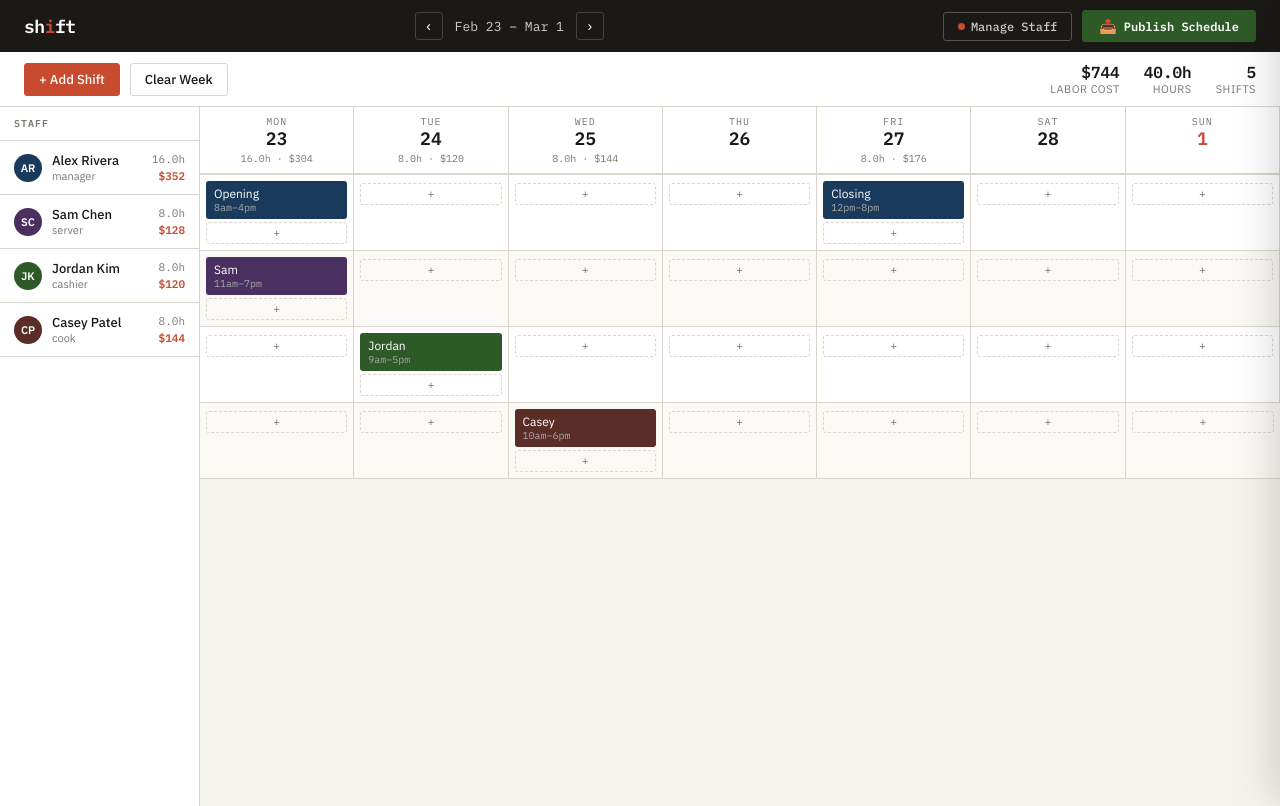
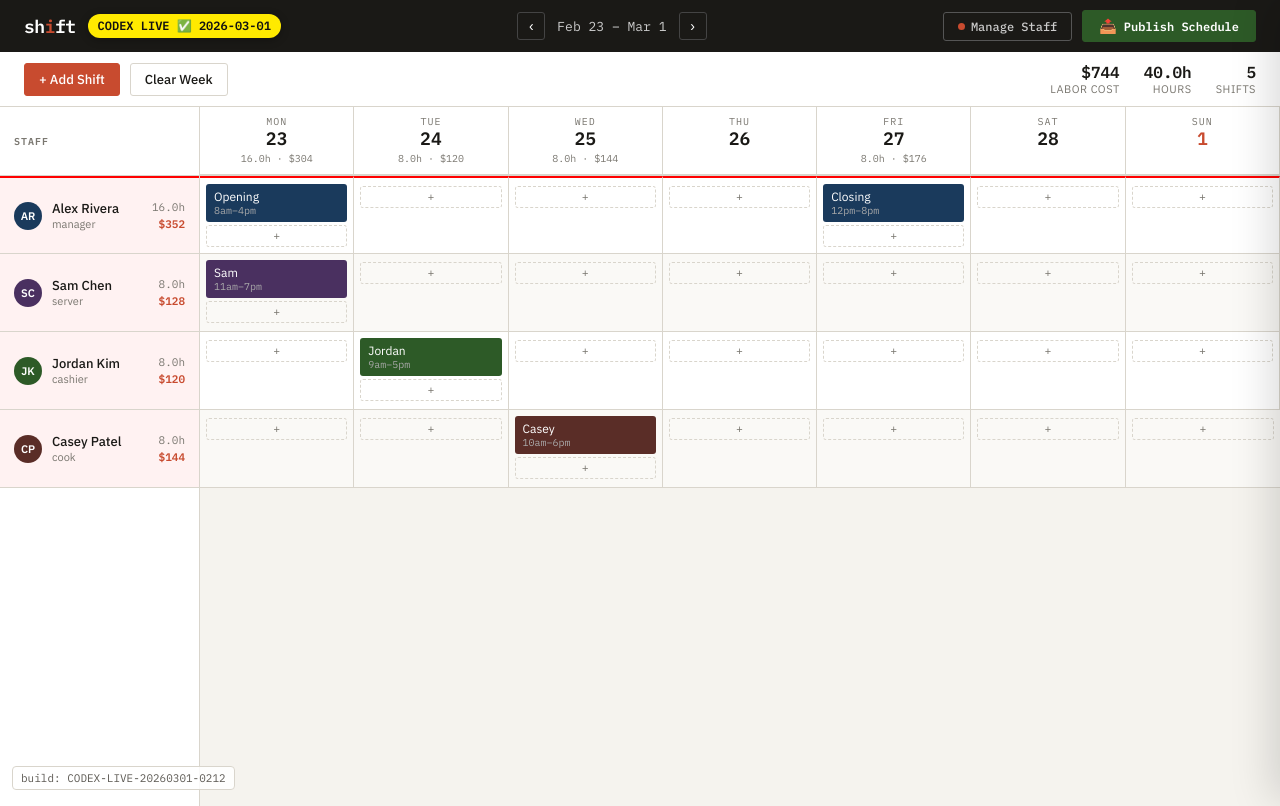
Before and after one commit to sklores/Scheduling-App, a website: page shift-stackblitz/public/index.html in a window 1280 px wide. Drawn offline with Linux system fonts and the light colour scheme.

Commit message:
chore(ui): add CODEX LIVE build badge

```diff
--- a/index.js
+++ b/index.js
@@ -4,7 +4,11 @@ const path = require("path");
 
 const app = express();
 app.use(express.json());
-app.use(express.static(path.join(__dirname, "public")));
+app.use(express.static(__dirname));
+
+app.get("/", (_req, res) => {
+  res.sendFile(path.join(__dirname, "index.html"));
+});
 
 app.post("/api/send-schedule", async (req, res) => {
   const { messages } = req.body;
--- a/shift-stackblitz/public/index.html
+++ b/shift-stackblitz/public/index.html
@@ -13,6 +13,7 @@
     --accent: #c84b2f; --accent-light: #fde8e3;
     --green: #2d5a27; --green-light: #e8f5e3;
     --mono: 'IBM Plex Mono', monospace; --sans: 'IBM Plex Sans', sans-serif;
+    --rowH: 72px; --headH: 69px;
   }
   body { font-family: var(--sans); background: var(--bg); color: var(--text); min-height: 100vh; font-size: 14px; }
 
@@ -20,6 +21,8 @@
   header { background: var(--text); color: #fff; padding: 0 24px; display: flex; align-items: center; justify-content: space-between; height: 52px; position: sticky; top: 0; z-index: 100; }
   .logo { font-family: var(--mono); font-size: 18px; font-weight: 600; letter-spacing: -0.5px; }
   .logo span { color: var(--accent); }
+  .brand-wrap { display: flex; align-items: center; gap: 12px; }
+  .codex-live-badge { background: #ffea00; color: #111; font-weight: 800; padding: 6px 10px; border-radius: 999px; box-shadow: 0 2px 8px rgba(0,0,0,0.28); font-family: var(--mono); font-size: 12px; line-height: 1; }
   .week-nav { display: flex; align-items: center; gap: 12px; font-family: var(--mono); font-size: 13px; color: #ccc; }
   .week-nav button { background: none; border: 1px solid #444; color: #fff; width: 28px; height: 28px; cursor: pointer; font-size: 14px; border-radius: 3px; transition: all 0.15s; }
   .week-nav button:hover { border-color: #fff; background: #333; }
@@ -46,9 +49,12 @@
 
   /* ── App Body ── */
   .app-body { display: flex; height: calc(100vh - 52px - 49px); overflow: hidden; }
+  .build-note { position: fixed; left: 12px; bottom: 10px; font-family: var(--mono); font-size: 11px; color: #5d5a54; background: rgba(255,255,255,0.86); border: 1px solid var(--border); border-radius: 4px; padding: 4px 8px; z-index: 120; }
   .sidebar { width: 200px; flex-shrink: 0; background: var(--surface); border-right: 1px solid var(--border); overflow-y: auto; }
-  .sidebar-header { padding: 10px 14px; font-family: var(--mono); font-size: 10px; font-weight: 600; text-transform: uppercase; letter-spacing: 1px; color: var(--text-muted); border-bottom: 1px solid var(--border); position: sticky; top: 0; background: var(--surface); }
-  .employee-row { padding: 10px 14px; border-bottom: 1px solid var(--border); display: flex; align-items: center; gap: 10px; transition: background 0.1s; }
+  .sidebar-header { height: var(--headH); padding: 0 14px; font-family: var(--mono); font-size: 10px; font-weight: 600; text-transform: uppercase; letter-spacing: 1px; color: var(--text-muted); border-bottom: 1px solid var(--border); position: sticky; top: 0; background: var(--surface); display: flex; align-items: center; box-sizing: border-box; }
+  .employee-row { height: var(--rowH); padding: 0 14px; border-bottom: 1px solid var(--border); display: flex; align-items: center; gap: 10px; transition: background 0.1s; box-sizing: border-box; background: rgba(255,0,0,0.05); }
+  .employee-row.first-row-debug { border-top: 2px solid red; }
+  .grid-cell.first-row-debug { border-top: 2px solid red; } /* DEBUG ALIGN */
   .employee-row:hover { background: var(--bg); }
   .avatar { width: 28px; height: 28px; border-radius: 50%; display: flex; align-items: center; justify-content: center; font-size: 11px; font-weight: 600; flex-shrink: 0; color: #fff; }
   .emp-name { font-weight: 500; font-size: 13px; white-space: nowrap; overflow: hidden; text-overflow: ellipsis; }
@@ -59,13 +65,13 @@
   /* ── Grid ── */
   .grid-wrap { flex: 1; overflow: auto; }
   .schedule-grid { min-width: 700px; display: grid; grid-template-columns: repeat(7, 1fr); }
-  .day-header { padding: 8px 10px; text-align: center; border-right: 1px solid var(--border); border-bottom: 2px solid var(--border); background: var(--surface); position: sticky; top: 0; z-index: 10; }
+  .day-header { height: var(--headH); padding: 8px 10px; text-align: center; border-right: 1px solid var(--border); border-bottom: 2px solid var(--border); background: var(--surface); position: sticky; top: 0; z-index: 10; box-sizing: border-box; }
   .day-header:last-child { border-right: none; }
   .day-name { font-family: var(--mono); font-size: 10px; text-transform: uppercase; letter-spacing: 1px; color: var(--text-muted); }
   .day-date { font-size: 18px; font-weight: 600; line-height: 1.2; }
   .day-header.today .day-date { color: var(--accent); }
   .day-total { font-family: var(--mono); font-size: 10px; color: var(--text-muted); margin-top: 2px; }
-  .grid-cell { border-right: 1px solid var(--border); border-bottom: 1px solid var(--border); min-height: 72px; padding: 6px; background: var(--surface); transition: background 0.1s; }
+  .grid-cell { border-right: 1px solid var(--border); border-bottom: 1px solid var(--border); min-height: var(--rowH); padding: 6px; background: var(--surface); transition: background 0.1s; box-sizing: border-box; }
   .grid-cell:last-child { border-right: none; }
   .grid-cell:hover { background: #fafaf8; }
   .grid-cell.alt { background: #faf9f6; }
@@ -192,7 +198,10 @@
 <body>
 
 <header>
-  <div class="logo">sh<span>i</span>ft</div>
+  <div class="brand-wrap">
+    <div class="logo">sh<span>i</span>ft</div>
+    <div class="codex-live-badge">CODEX LIVE ✅ 2026-03-01</div>
+  </div>
   <div class="week-nav">
     <button onclick="changeWeek(-1)">‹</button>
     <span id="weekLabel">—</span>
@@ -309,6 +318,7 @@
 </div>
 
 <div class="toast" id="toast">✓ Saved</div>
+<div class="build-note">build: CODEX-LIVE-20260301-0212</div>
 
 <script>
 // ─────────────────────────────────────────────
@@ -386,6 +396,24 @@ function flash(msg="✓ Saved") {
 }
 
 // ── Render ──
+
+function syncLayoutHeights() {
+  const root=document.documentElement;
+  const firstGridRow=document.querySelector("#scheduleGrid .grid-cell");
+  if (firstGridRow) {
+    const rowH=firstGridRow.getBoundingClientRect().height;
+    root.style.setProperty("--rowH", `${rowH}px`);
+    document.querySelectorAll("#sidebarList .employee-row").forEach(row=>{ row.style.height=`${rowH}px`; });
+    console.log("[ROW SYNC]", rowH); // DEBUG ALIGN
+  }
+
+  const firstDayHeader=document.querySelector("#scheduleGrid .day-header");
+  if (firstDayHeader) {
+    const headH=firstDayHeader.getBoundingClientRect().height;
+    root.style.setProperty("--headH", `${headH}px`);
+  }
+}
+
 function render() {
   const ws=weekStart(weekOff), we=new Date(ws); we.setDate(ws.getDate()+6);
   const opt={month:"short",day:"numeric"};
@@ -396,14 +424,15 @@ function render() {
   document.getElementById("statShifts").textContent=shifts.length;
   document.getElementById("statCost").textContent=fmtD(totalC);
   renderSidebar(); renderGrid(); renderDrawer();
+  requestAnimationFrame(syncLayoutHeights);
 }
 
 function renderSidebar() {
   document.getElementById("sidebarList").innerHTML = employees.length===0
     ? `<div class="empty-state">No staff yet.<br>Open Manage Staff →</div>`
-    : employees.map(e=>{
+    : employees.map((e,i)=>{
         const h=empHrs(e.id), c=empCost(e.id);
-        return `<div class="employee-row">
+        return `<div class="employee-row${i===0?" first-row-debug":""}">
           <div class="avatar" style="background:${e.color}">${ini(e.name)}</div>
           <div style="min-width:0;flex:1">
             <div class="emp-name">${e.name}</div>
@@ -437,7 +466,7 @@ function renderGrid() {
     employees.forEach((emp,ri)=>{
       for(let d=0;d<7;d++){
         const cs=shifts.filter(s=>s.empId===emp.id&&s.day===d);
-        html+=`<div class="grid-cell${ri%2?" alt":""}" ondblclick="openAddShift(${emp.id},${d})">
+        html+=`<div class="grid-cell${ri%2?" alt":""}${ri===0?" first-row-debug":""}" ondblclick="openAddShift(${emp.id},${d})">
           ${cs.map(s=>`
             <div class="shift-block" data-role="${emp.role}" onclick="openEditShift(${s.id})">
               <button class="del-btn" onclick="event.stopPropagation();deleteShift(${s.id})">×</button>
@@ -450,7 +479,7 @@ function renderGrid() {
     });
   }
   document.getElementById("scheduleGrid").innerHTML=html;
-}
+  }
 
 function renderDrawer() {
   const totalH=shifts.reduce((a,s)=>a+hrs(s),0);
@@ -460,7 +489,7 @@ function renderDrawer() {
   document.getElementById("drawerCount").textContent=employees.length;
   document.getElementById("staffList").innerHTML = employees.length===0
     ? `<div class="empty-state">No employees yet.<br>Add one above.</div>`
-    : employees.map(e=>{
+    : employees.map((e,i)=>{
         const h=empHrs(e.id), c=empCost(e.id);
         const hasPhone=!!(e.phone&&e.phone.trim());
         return `<div class="staff-item">
@@ -740,6 +769,8 @@ function showPublishResults(results){
 
 function escHtml(s){ return s.replace(/&/g,"&amp;").replace(/</g,"&lt;").replace(/>/g,"&gt;"); }
 
+window.addEventListener("resize", () => requestAnimationFrame(syncLayoutHeights));
+
 render();
 </script>
 </body>
```
